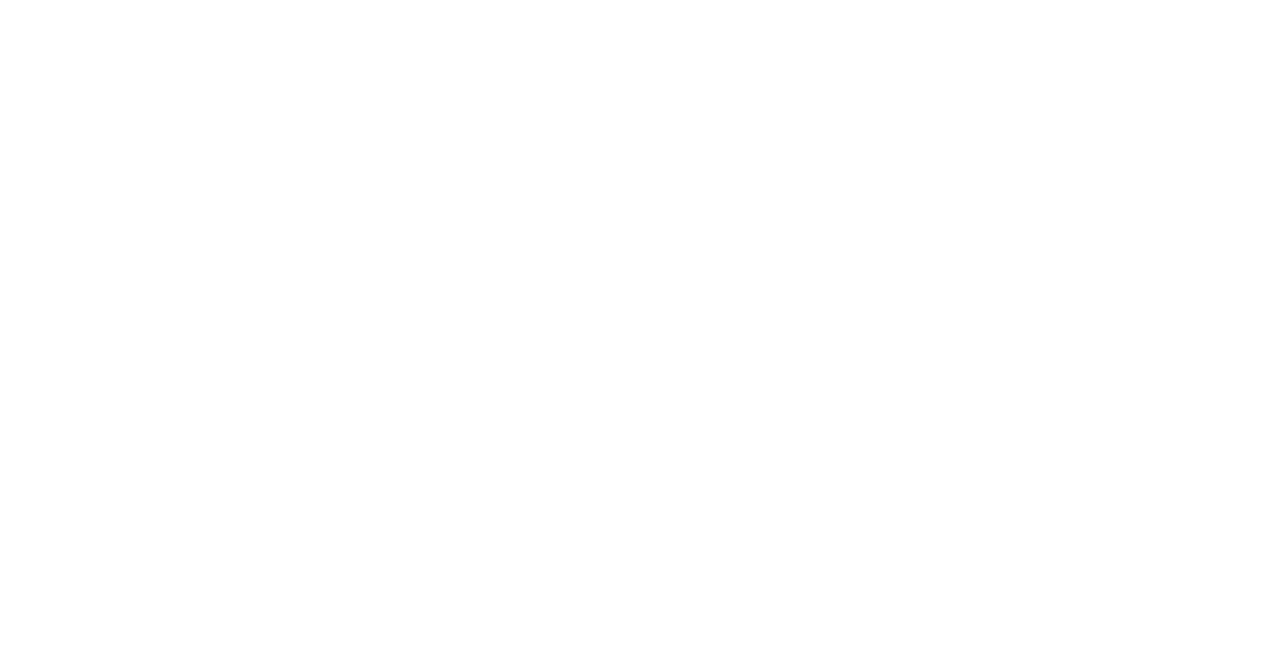
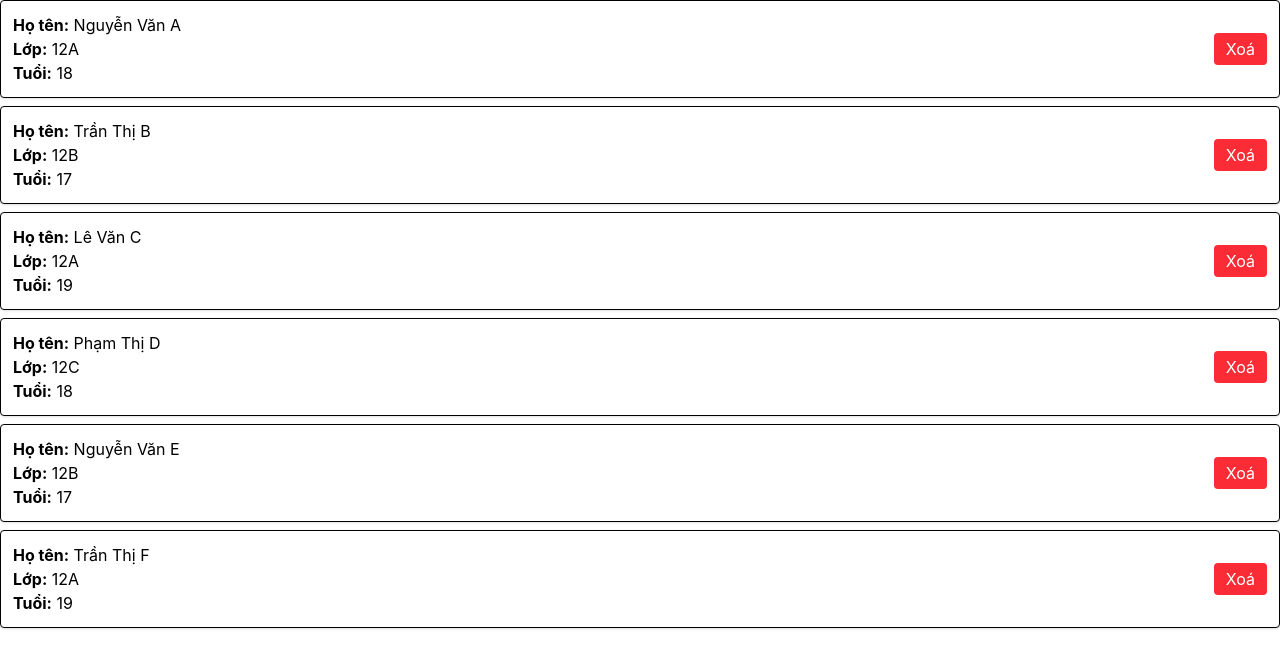
Before and after one commit to NhanItJAVA1/HuynhTrongNhan_22679471, a React (Vite) app: page / in a window 1280 px wide. Shown: the top 668 px of the page. Built offline with nearby package versions, Linux system fonts and the light colour scheme.

Commit message:
feat: hiển thị danh sách sinh viên mẫu

```diff
--- a/src/App.jsx
+++ b/src/App.jsx
@@ -2,13 +2,14 @@
 import reactLogo from './assets/react.svg'
 import viteLogo from '/vite.svg'
 import './index.css'
+import Students from './pages/Students'
 
 function App() {
   const [count, setCount] = useState(0)
 
   return (
     <>
-
+      <Students />
     </>
   )
 }
--- /dev/null
+++ b/src/pages/Students.jsx
@@ -0,0 +1,32 @@
+import React from 'react'
+const students = [
+  { id: 1, name: "Nguyễn Văn A", class: "12A", age: 18 },
+  { id: 2, name: "Trần Thị B", class: "12B", age: 17 },
+  { id: 3, name: "Lê Văn C", class: "12A", age: 19 },
+  { id: 4, name: "Phạm Thị D", class: "12C", age: 18 },
+  { id: 5, name: "Nguyễn Văn E", class: "12B", age: 17 },
+  { id: 6, name: "Trần Thị F", class: "12A", age: 19 },
+];
+  const Students = () => {
+    return (
+      <div className="space-y-2">
+        {students.map((s) => (
+          <div
+            key={s.id}
+            className="flex justify-between items-center border p-3 rounded shadow"
+          >
+            <div>
+              <p><strong>Họ tên:</strong> {s.name}</p>
+              <p><strong>Lớp:</strong> {s.class}</p>
+              <p><strong>Tuổi:</strong> {s.age}</p>
+            </div>
+            <button className="bg-red-500 text-white px-3 py-1 rounded hover:bg-red-600">
+              Xoá
+            </button>
+          </div>
+        ))}
+      </div>
+    );
+  }
+
+  export default Students
```
Also changed, not shown: MinhChung/Tạo giao diện  h iển thị danh  sách sinh viên mẫu.png (added).
